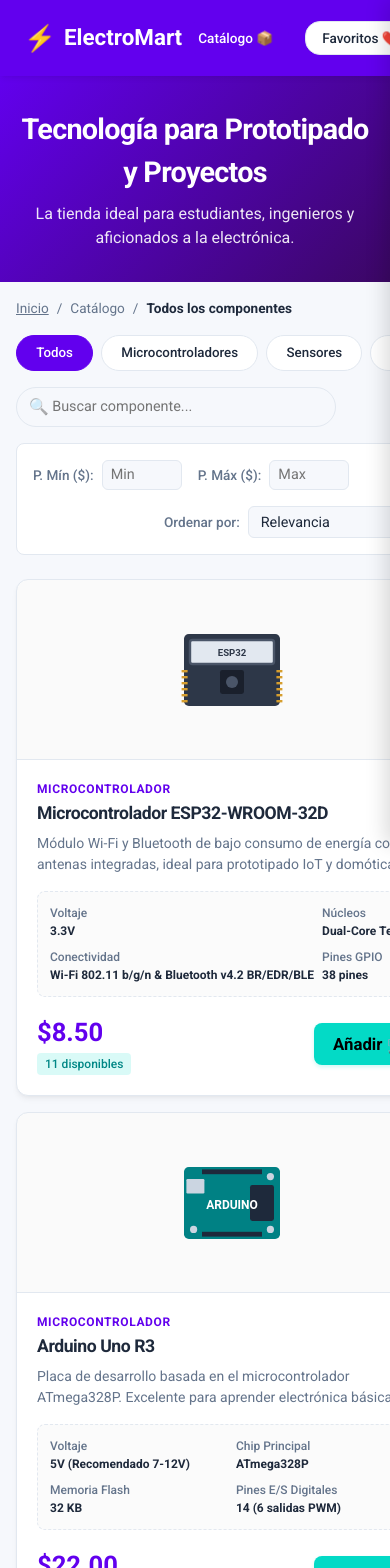
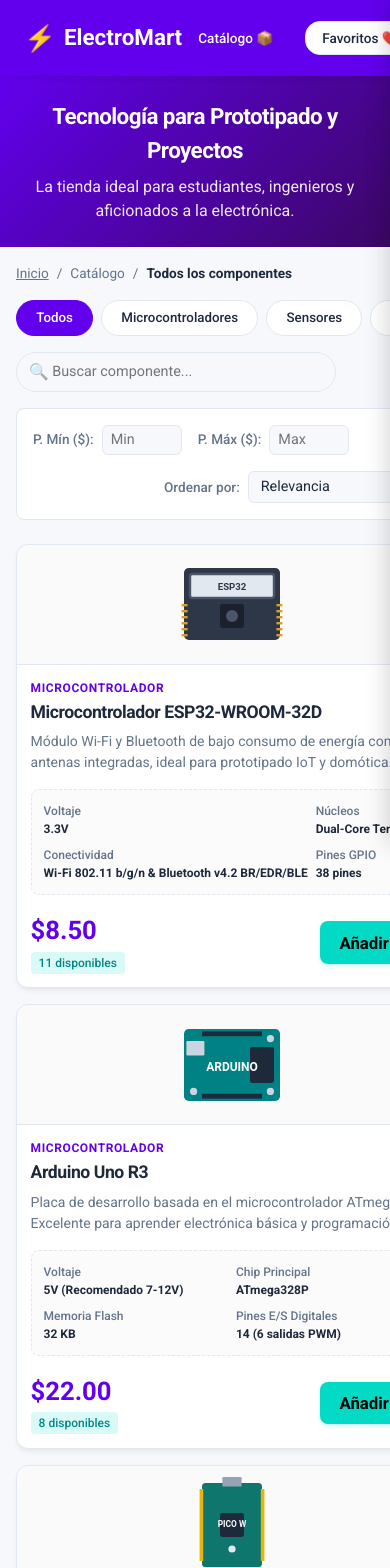
Before and after one commit to aadrian56/Tienda-de-tecnologia, a Next.js app: page / in a window 390 px wide. Shown: the top 1568 px of the page. Built offline with nearby package versions, Linux system fonts and the light colour scheme.

Commit message:
V5 responsive

```diff
--- a/src/app/globals.css
+++ b/src/app/globals.css
@@ -183,7 +183,7 @@
 .hero {
   background: linear-gradient(135deg, var(--primary) 0%, #3b0764 100%);
   color: white;
-  padding: 2rem 1rem;
+  padding: 1.5rem 1rem; /* Smaller padding on mobile to save vertical space */
   text-align: center;
 }
 
@@ -200,7 +200,7 @@
 
 .hero h2 {
   color: white;
-  font-size: 1.8rem;
+  font-size: 1.4rem; /* Smaller title on mobile */
   margin-bottom: 0.5rem;
 }
 
@@ -321,13 +321,20 @@
 }
 
 .product-image-container {
-  height: 180px;
+  height: 120px; /* Reduced height on mobile to prevent giant cards */
   display: flex;
   align-items: center;
   justify-content: center;
-  padding: 1.5rem;
+  padding: 1rem; /* Less padding on mobile */
   background-color: rgba(0, 0, 0, 0.02);
   border-bottom: 1px solid var(--border);
+}
+
+@media (min-width: 768px) {
+  .product-image-container {
+    height: 180px; /* Restore large size for tablets/desktop */
+    padding: 1.5rem;
+  }
 }
 
 .product-image-placeholder {
@@ -339,10 +346,16 @@
 }
 
 .product-card-body {
-  padding: 1.25rem;
+  padding: 0.85rem; /* Tighter padding on mobile */
   display: flex;
   flex-direction: column;
   flex: 1;
+}
+
+@media (min-width: 768px) {
+  .product-card-body {
+    padding: 1.25rem; /* Restore normal padding for larger screens */
+  }
 }
 
 .product-category {
```
